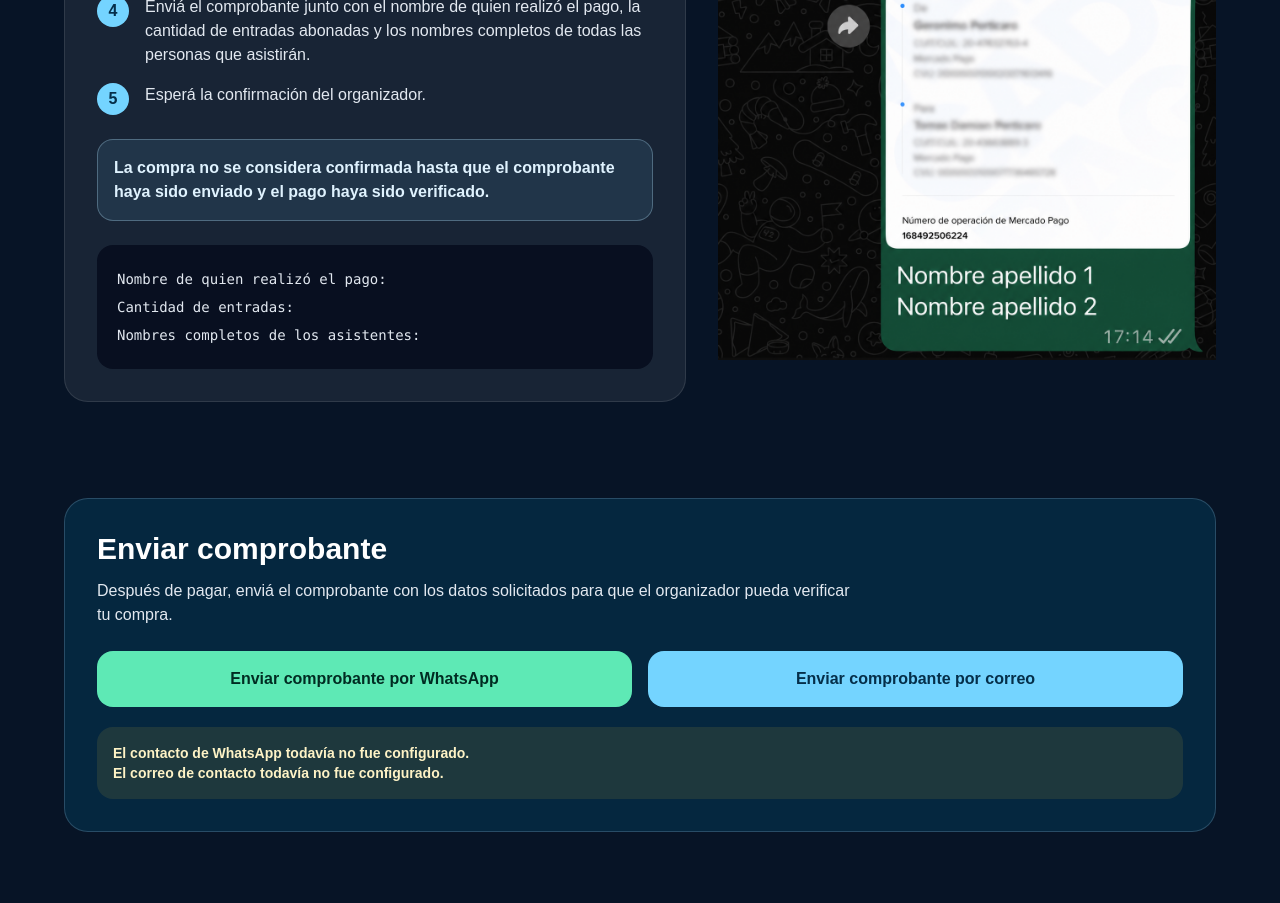
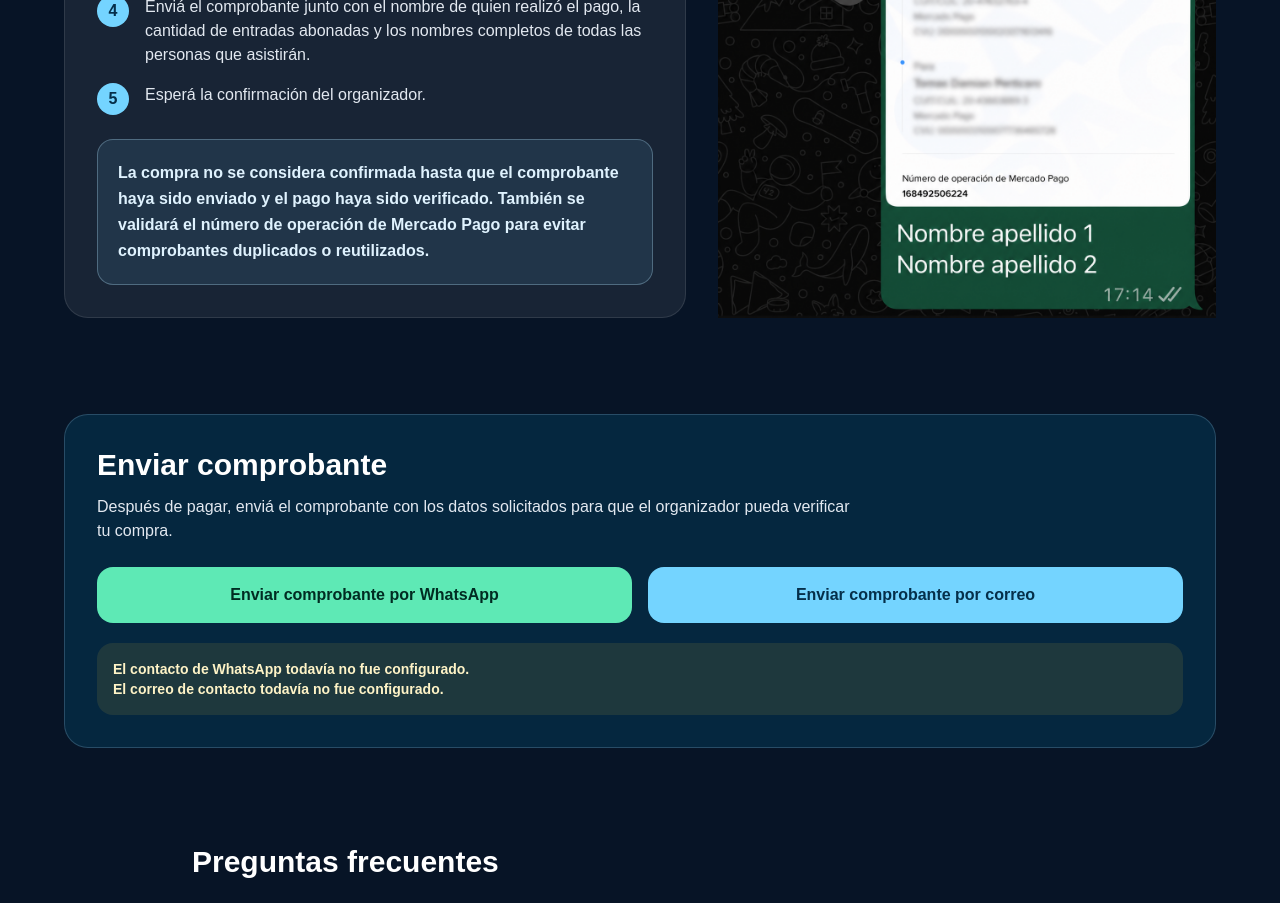
Before and after one commit to tomas1aws/entradaslalecheria, a Next.js app: page / in a window 1280 px wide. Shown: the part 1680-2583 px from the top of the page. Built offline with nearby package versions, Linux system fonts and the light colour scheme.

Commit message:
Ajusta mensaje de validación de compra

```diff
--- a/src/components/TutorialSection.tsx
+++ b/src/components/TutorialSection.tsx
@@ -22,14 +22,9 @@ export function TutorialSection() {
               </li>
             ))}
           </ol>
-          <p className="mt-6 rounded-2xl border border-sky-200/30 bg-sky-300/10 p-4 font-bold text-sky-100">
-            La compra no se considera confirmada hasta que el comprobante haya sido enviado y el pago haya sido verificado.
+          <p className="mt-6 rounded-2xl border border-sky-200/30 bg-sky-300/10 p-4 font-bold leading-relaxed text-sky-100 sm:p-5">
+            La compra no se considera confirmada hasta que el comprobante haya sido enviado y el pago haya sido verificado. También se validará el número de operación de Mercado Pago para evitar comprobantes duplicados o reutilizados.
           </p>
-          <div className="mt-6 rounded-2xl bg-slate-950/70 p-5 font-mono text-sm leading-7 text-slate-200">
-            <p>Nombre de quien realizó el pago:</p>
-            <p>Cantidad de entradas:</p>
-            <p>Nombres completos de los asistentes:</p>
-          </div>
         </div>
         <div className="flex min-h-96 items-center justify-center">
           <Image
```
